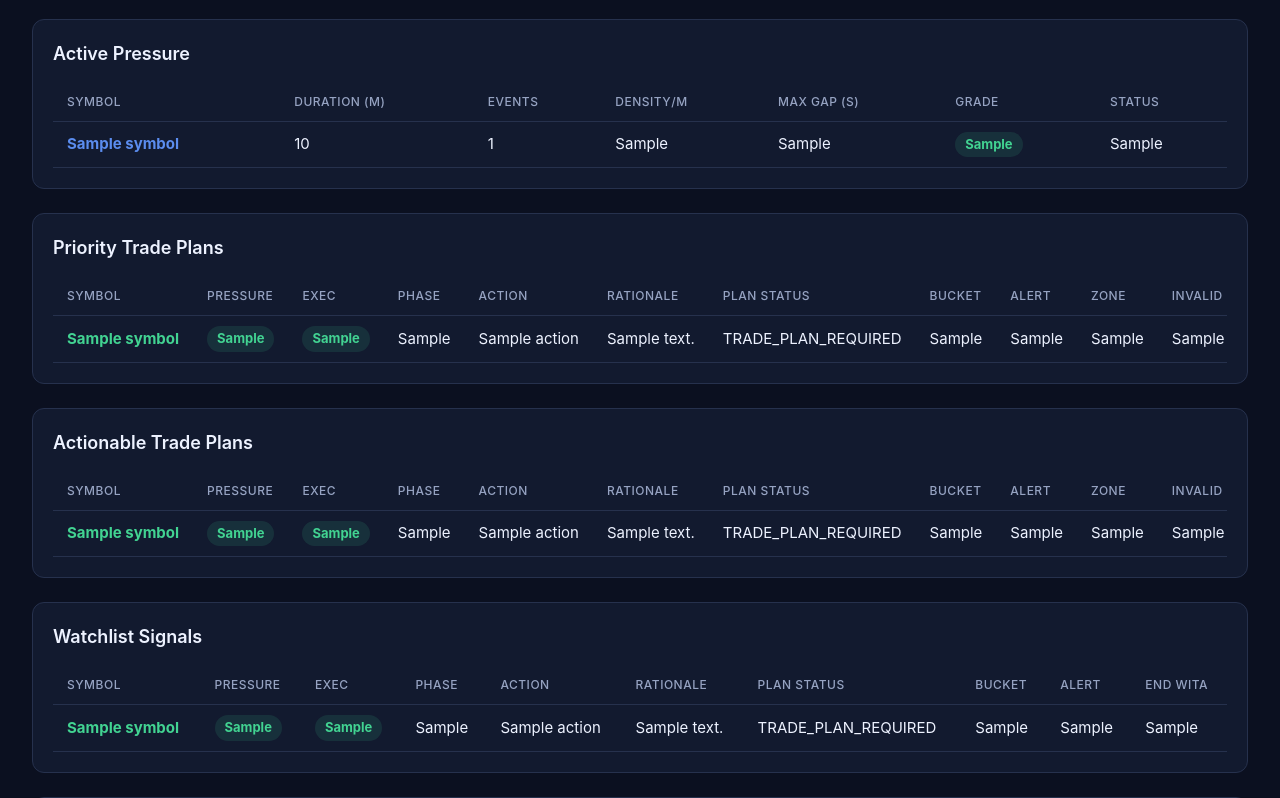
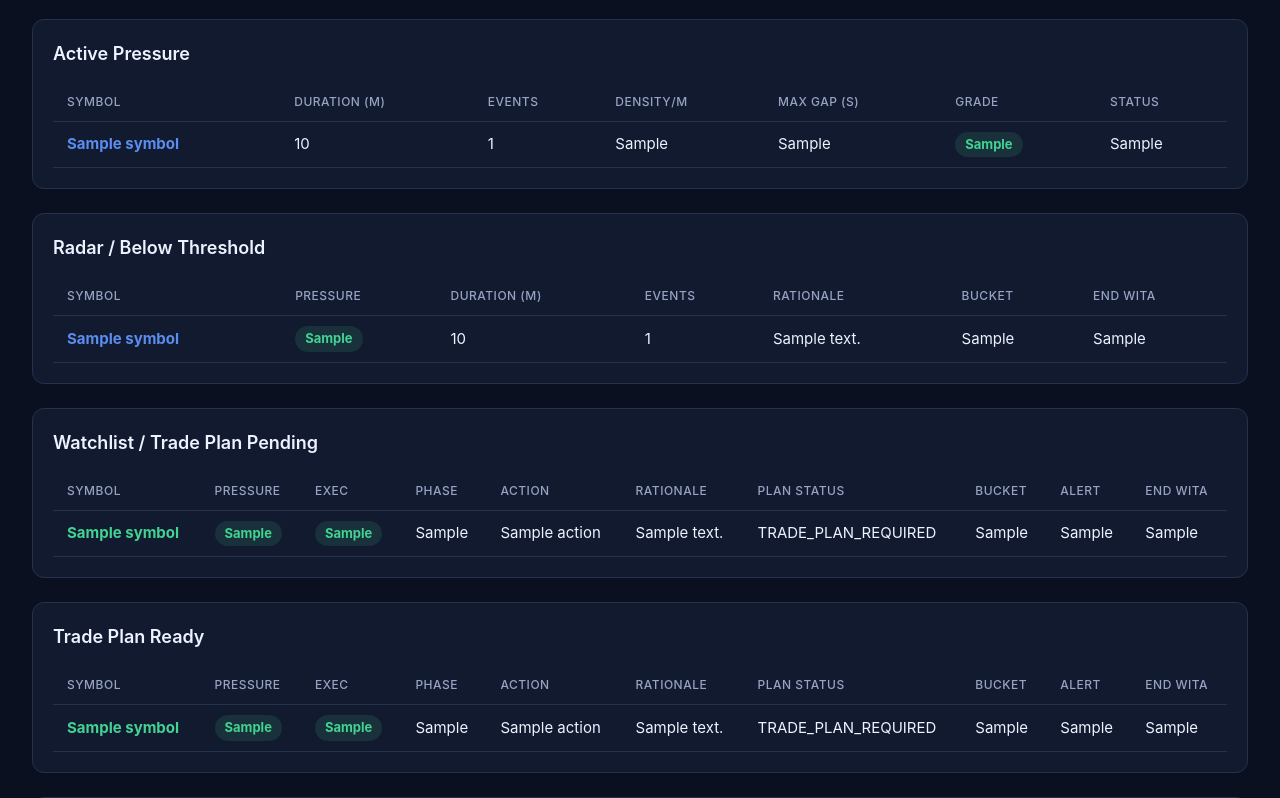
Before and after one commit to tjx578/wolf15-signalthrottle-service, a FastAPI app: template app/dashboard/templates/index.html in a window 1280 px wide. Shown: the part 236-1034 px from the top of the page. Run offline with FastAPI, Linux system fonts and the light colour scheme; the template is opened without the code that fills it: most values are stand-ins (such as "Sample title", 1, 10 or a date in 2020); some libraries are stand-ins or nearby versions.

Commit message:
feat(dashboard): Update dashboard sections to reflect new signal categories and enhance display logic feat(signals): Extend signal retrieval to include new radar and ready buckets test(tests): Add tests for new signal categories and update existing test data
Co-authored-by: Copilot <copilot@github.com>

```diff
--- a/app/api/routes_signals.py
+++ b/app/api/routes_signals.py
@@ -11,7 +11,7 @@ router = APIRouter()
 async def latest_signals(limit: int = 20, bucket: str = "all"):
     repo = SignalRepository()
     normalized_bucket = bucket.lower()
-    if normalized_bucket not in {"all", "watchlist", "highlighted", "actionable", "priority"}:
+    if normalized_bucket not in {"all", "radar", "watchlist", "ready", "highlighted", "actionable", "priority"}:
         normalized_bucket = "all"
     plans = await repo.get_latest_signals(limit=limit, bucket=normalized_bucket)
     return {"count": len(plans), "bucket": normalized_bucket, "signals": plans}
--- a/app/dashboard/templates/index.html
+++ b/app/dashboard/templates/index.html
@@ -57,40 +57,30 @@
 </section>
 
 <section class="panel">
-  <h2>Priority Trade Plans</h2>
-  {% if priority_trade_plans %}
+  <h2>Radar / Below Threshold</h2>
+  {% if radar_signals %}
   <div class="table-wrap">
     <table>
       <thead>
         <tr>
           <th>Symbol</th>
           <th>Pressure</th>
-          <th>Exec</th>
-          <th>Phase</th>
-          <th>Action</th>
+          <th>Duration (m)</th>
+          <th>Events</th>
           <th>Rationale</th>
-          <th>Plan Status</th>
           <th>Bucket</th>
-          <th>Alert</th>
-          <th>Zone</th>
-          <th>Invalid</th>
           <th>End WITA</th>
         </tr>
       </thead>
       <tbody>
-        {% for s in priority_trade_plans %}
+        {% for s in radar_signals %}
         <tr>
-          <td class="symbol"><a href="/signal-detail/{{ s.id }}">{{ s.symbol }}</a></td>
+          <td class="symbol">{{ s.symbol }}</td>
           <td><span class="badge">{{ s.pressure_grade }}</span></td>
-          <td><span class="badge">{{ s.execution_grade }}</span></td>
-          <td>{{ s.chart_phase }}</td>
-          <td>{{ s.action }}</td>
+          <td>{{ s.duration_minutes }}</td>
+          <td>{{ s.event_count }}</td>
           <td>{{ s.display_message or s.message or '-' }}</td>
-          <td>{{ s.trade_plan_status or '-' }}</td>
           <td>{{ s.dashboard_bucket or '-' }}</td>
-          <td>{{ s.owner_alert or 'NO' }}</td>
-          <td>{{ s.entry_zone or '-' }}</td>
-          <td>{{ s.invalidation or '-' }}</td>
           <td>{{ s.signal_end_wita or '-' }}</td>
         </tr>
         {% endfor %}
@@ -98,58 +88,12 @@
     </table>
   </div>
   {% else %}
-  <p class="empty">No priority trade plans yet</p>
+  <p class="empty">No radar signals yet</p>
   {% endif %}
 </section>
 
 <section class="panel">
-  <h2>Actionable Trade Plans</h2>
-  {% if actionable_trade_plans %}
-  <div class="table-wrap">
-    <table>
-      <thead>
-        <tr>
-          <th>Symbol</th>
-          <th>Pressure</th>
-          <th>Exec</th>
-          <th>Phase</th>
-          <th>Action</th>
-          <th>Rationale</th>
-          <th>Plan Status</th>
-          <th>Bucket</th>
-          <th>Alert</th>
-          <th>Zone</th>
-          <th>Invalid</th>
-          <th>End WITA</th>
-        </tr>
-      </thead>
-      <tbody>
-        {% for s in actionable_trade_plans %}
-        <tr>
-          <td class="symbol"><a href="/signal-detail/{{ s.id }}">{{ s.symbol }}</a></td>
-          <td><span class="badge">{{ s.pressure_grade }}</span></td>
-          <td><span class="badge">{{ s.execution_grade }}</span></td>
-          <td>{{ s.chart_phase }}</td>
-          <td>{{ s.action }}</td>
-          <td>{{ s.display_message or s.message or '-' }}</td>
-          <td>{{ s.trade_plan_status or '-' }}</td>
-          <td>{{ s.dashboard_bucket or '-' }}</td>
-          <td>{{ s.owner_alert or 'NO' }}</td>
-          <td>{{ s.entry_zone or '-' }}</td>
-          <td>{{ s.invalidation or '-' }}</td>
-          <td>{{ s.signal_end_wita or '-' }}</td>
-        </tr>
-        {% endfor %}
-      </tbody>
-    </table>
-  </div>
-  {% else %}
-  <p class="empty">No actionable trade plans yet</p>
-  {% endif %}
-</section>
-
-<section class="panel">
-  <h2>Watchlist Signals</h2>
+  <h2>Watchlist / Trade Plan Pending</h2>
   {% if watchlist_signals %}
   <div class="table-wrap">
     <table>
@@ -180,6 +124,54 @@
           <td><span class="badge">{{ s.pressure_grade }}</span></td>
           <td><span class="badge">{{ s.execution_grade or 'PENDING' }}</span></td>
           <td>{{ s.chart_phase or s.market_context_status or '-' }}</td>
+          <td>{{ s.action or s.trade_plan_status or 'TRADE_PLAN_REQUIRED' }}</td>
+          <td>{{ s.display_message or s.message or '-' }}</td>
+          <td>{{ s.trade_plan_status or '-' }}</td>
+          <td>{{ s.dashboard_bucket or '-' }}</td>
+          <td>{{ s.owner_alert or 'PENDING' }}</td>
+          <td>{{ s.signal_end_wita or '-' }}</td>
+        </tr>
+        {% endfor %}
+      </tbody>
+    </table>
+  </div>
+  {% else %}
+  <p class="empty">No watchlist signals pending trade plan</p>
+  {% endif %}
+</section>
+
+<section class="panel">
+  <h2>Trade Plan Ready</h2>
+  {% if ready_trade_plans %}
+  <div class="table-wrap">
+    <table>
+      <thead>
+        <tr>
+          <th>Symbol</th>
+          <th>Pressure</th>
+          <th>Exec</th>
+          <th>Phase</th>
+          <th>Action</th>
+          <th>Rationale</th>
+          <th>Plan Status</th>
+          <th>Bucket</th>
+          <th>Alert</th>
+          <th>End WITA</th>
+        </tr>
+      </thead>
+      <tbody>
+        {% for s in ready_trade_plans %}
+        <tr>
+          <td class="symbol">
+            {% if s.trade_plan_id or s.id %}
+            <a href="/signal-detail/{{ s.trade_plan_id or s.id }}">{{ s.symbol }}</a>
+            {% else %}
+            {{ s.symbol }}
+            {% endif %}
+          </td>
+          <td><span class="badge">{{ s.pressure_grade }}</span></td>
+          <td><span class="badge">{{ s.execution_grade or 'PENDING' }}</span></td>
+          <td>{{ s.chart_phase or s.market_context_status or '-' }}</td>
           <td>{{ s.action or s.trade_plan_status or 'TRADE_PLAN_PENDING' }}</td>
           <td>{{ s.display_message or s.message or '-' }}</td>
           <td>{{ s.trade_plan_status or '-' }}</td>
@@ -192,7 +184,7 @@
     </table>
   </div>
   {% else %}
-  <p class="empty">No watchlist signals yet</p>
+  <p class="empty">No trade plans ready yet</p>
   {% endif %}
 </section>
 
```
Also changed, not shown: app/api/routes_dashboard.py (+10 -10 lines), tests/test_dashboard_routes.py (+46 -26 lines), tests/test_signals_routes.py (+74 -28 lines), tests/test_storage_repositories.py (+19 -9 lines), app/storage/repositories.py.
